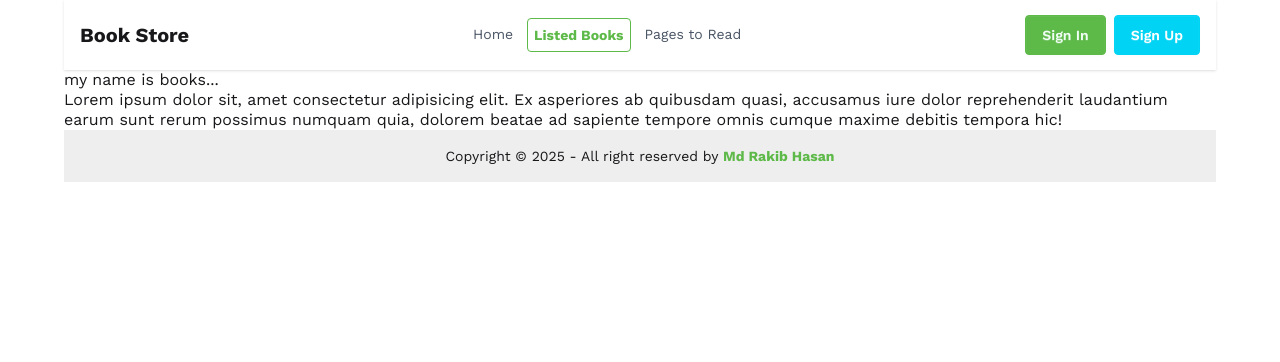
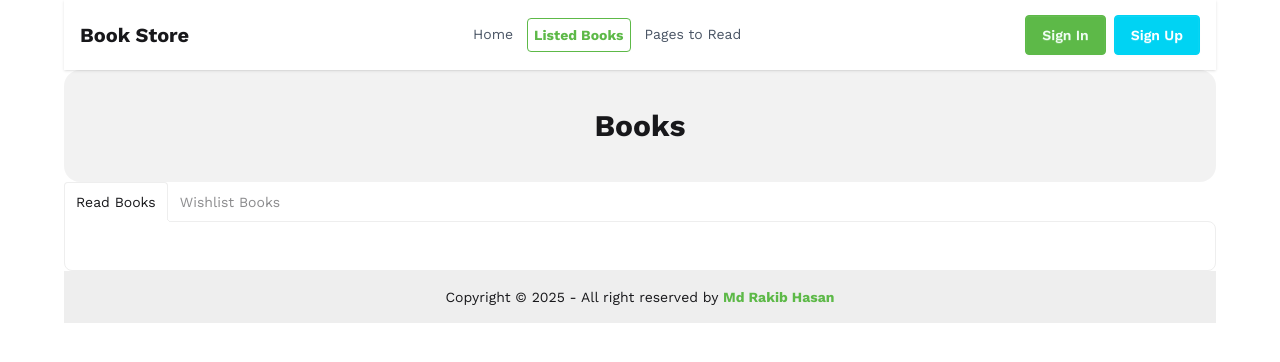
Before and after one commit to rakib-hasan-78/book-store, a React (Vite) app: page /listed-books in a window 1280 px wide. Shown: the top 362 px of the page. Built offline with nearby package versions, Linux system fonts and the light colour scheme; a web font is replaced by a local one.

Commit message:
tab component done

```diff
--- /dev/null
+++ b/src/components/PageHero/PageHero.jsx
@@ -0,0 +1,11 @@
+import React from 'react';
+
+const PageHero = ({children, className}) => {
+    return (
+        <div className={`w-full h-28 bg-hero rounded-2xl ${className}`}>
+            {children}
+        </div>
+    );
+};
+
+export default PageHero;
--- /dev/null
+++ b/src/components/Tab/Tab.jsx
@@ -0,0 +1,28 @@
+import React from 'react';
+
+const Tab = () => {
+    return (
+        <div>
+            {/* name of each tab group should be unique */}
+            <div className="tabs tabs-lift">
+            <label className="tab">
+                <input type="radio" name="my_tabs_4" defaultChecked  />
+                Read Books
+            </label>
+            <div className="tab-content bg-base-100 border-base-300 p-6">
+
+            </div>
+
+            <label className="tab">
+                <input type="radio" name="my_tabs_4" />
+                Wishlist Books
+            </label>
+            <div className="tab-content bg-base-100 border-base-300 p-6">Tab content 2</div>
+
+            </div>
+
+        </div>
+    );
+};
+
+export default Tab;
--- a/src/pages/Books/Books.jsx
+++ b/src/pages/Books/Books.jsx
@@ -1,10 +1,18 @@
-import React from 'react';
+import React, { useState } from 'react';
+import { useBook } from '../../../utilities/BookContext/BookContext';
+import PageHero from '../../components/PageHero/PageHero';
+import Tab from '../../components/Tab/Tab';
 
 const Books = () => {
+    const [buttonType, setButtonType] = useState('readingList');
+    const {readBooks, wishList} = useBook();
+
     return (
-        <div>
-            <h1>my name is books...</h1>
-            <p>Lorem ipsum dolor sit, amet consectetur adipisicing elit. Ex asperiores ab quibusdam quasi, accusamus iure dolor reprehenderit laudantium earum sunt rerum possimus numquam quia, dolorem beatae ad sapiente tempore omnis cumque maxime debitis tempora hic!</p>
+        <div className='w-full h-auto'>
+           <PageHero className={`flex items-center justify-center`}>
+            <h2 className='text-3xl font-bold'>Books</h2>
+           </PageHero>
+           <Tab />
         </div>
     );
 };
```
